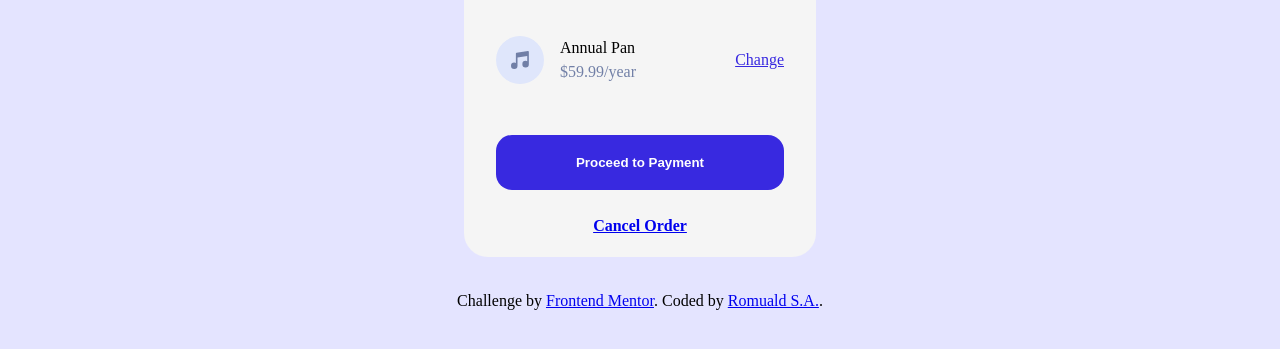
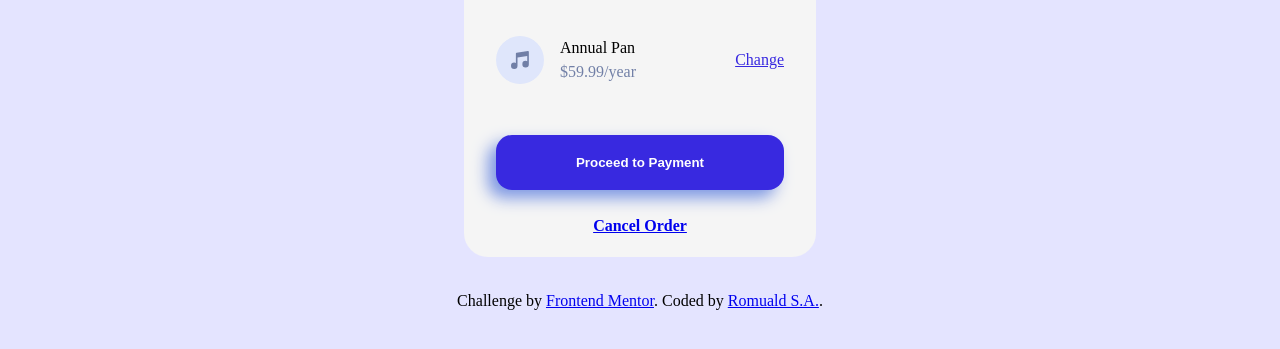
Before and after one commit to rsa015/frontend_mentor_challenges, a plain HTML site: page order_summary_card/index.html in a window 1280 px wide. Shown: the part 435-784 px from the top of the page. Drawn offline with Linux system fonts and the light colour scheme.

Commit message:
Add shadow-box to the payment button

```diff
--- a/order_summary_card/index.css
+++ b/order_summary_card/index.css
@@ -147,9 +147,11 @@ picture {
 .proceed_payment button {
     width: 100%;
     height: 60%;
+    font-family:'Red Hat Display' sans-serif;
     margin-top: 2rem;
     border: none;
     border-radius: 1rem;
+    box-shadow: -0.5rem 0.5rem 1rem hsl(225deg 64% 69%);
     color: white;
     font-weight: bolder;
     background-color: hsl(245, 75%, 52%);
```
